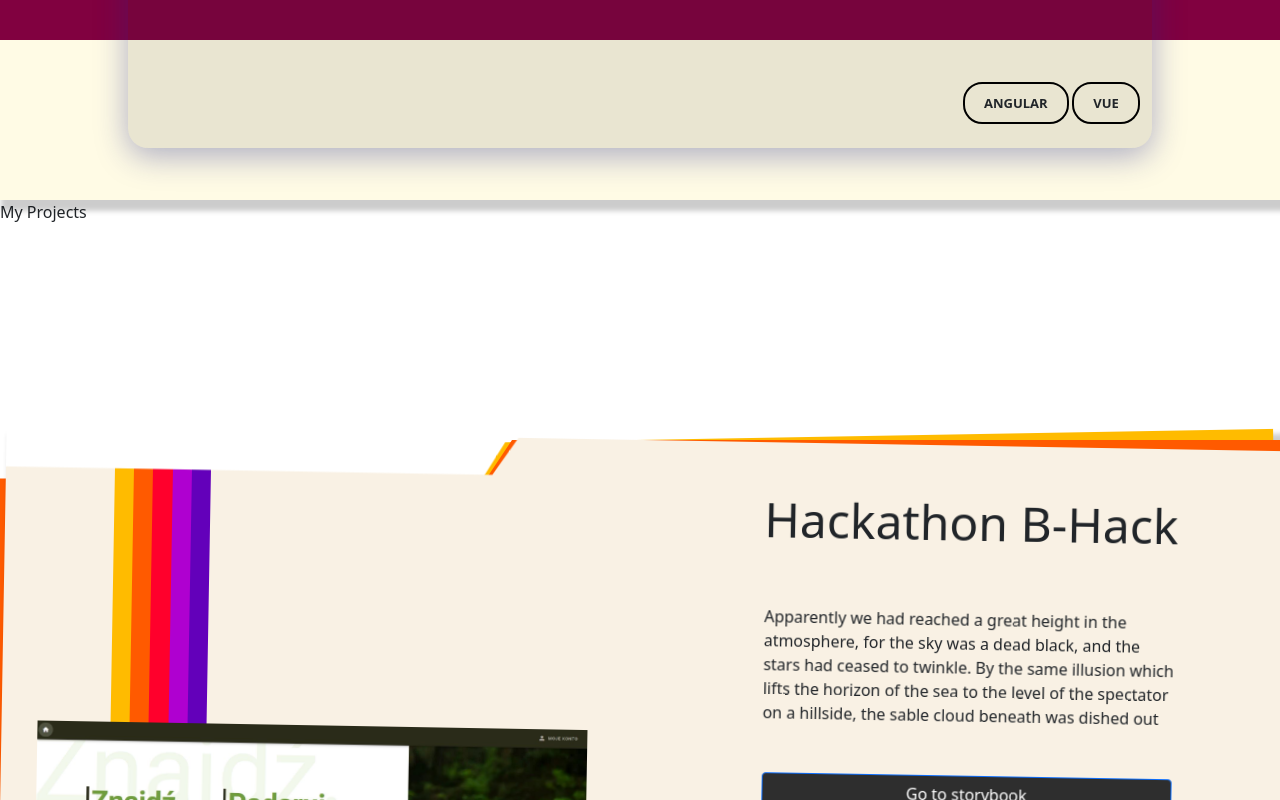
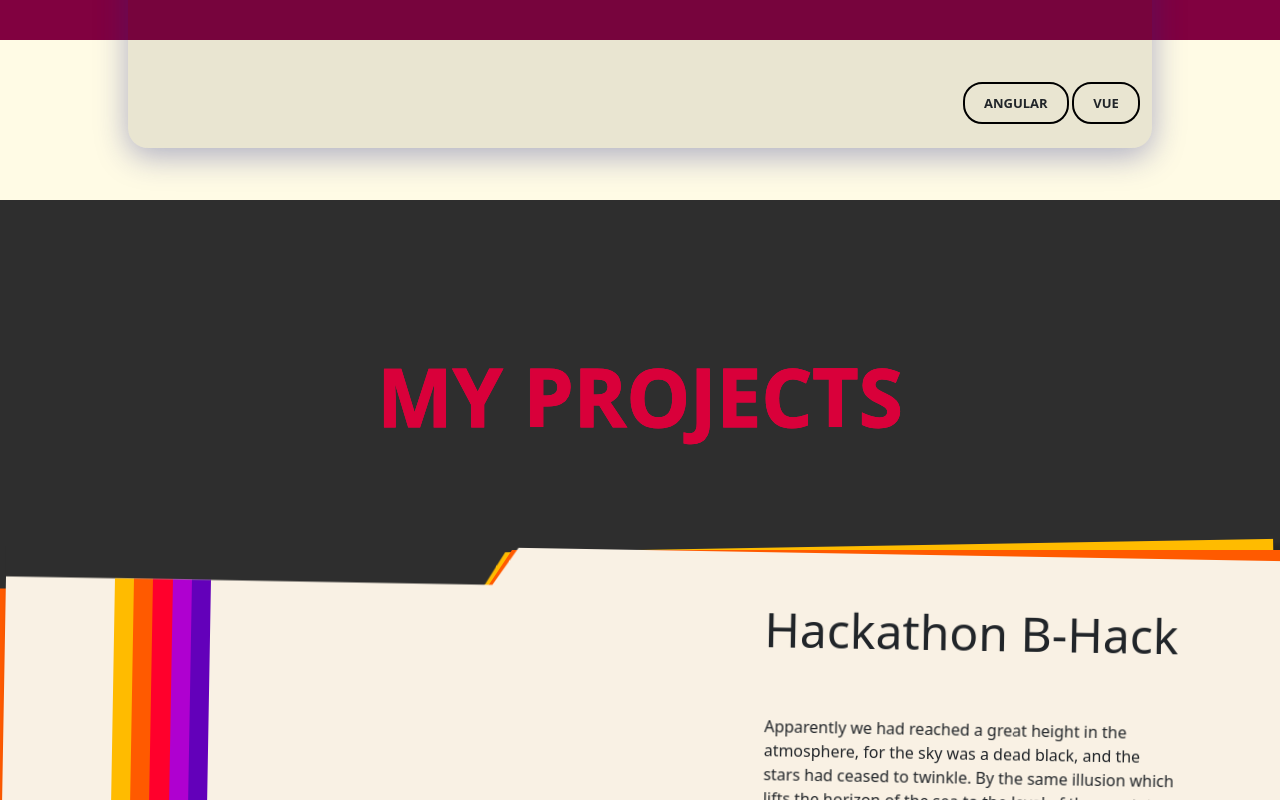
Before and after one commit to ragtam/mgk, a Svelte app: page / in a window 1280 px wide. Shown: the part 600-1400 px from the top of the page. Built offline with nearby package versions, Linux system fonts and the light colour scheme.

Commit message:
my projects header started

```diff
--- a/src/App.svelte
+++ b/src/App.svelte
@@ -3,12 +3,14 @@
 	import '../node_modules/bootstrap-icons/font/bootstrap-icons.css';
 	import ProjectsList from './projects-list/Projects-List.svelte';
 	import HomeScreenNew from './home-screen-new/Home-Screen-New.svelte';
+	import MyProjectsHeader from './my-projects-header/My-Projects-Header.svelte';
 </script>
 
 <div>
 	<HomeScreenNew />
 
-	<div style="min-height: 30vh;">My Projects</div>
+	<MyProjectsHeader />
+
 	<ProjectsList />
 
 	<h1>Next section</h1>
--- a/src/home-screen-new/Home-Screen-New.svelte
+++ b/src/home-screen-new/Home-Screen-New.svelte
@@ -4,11 +4,11 @@
 	import anime from 'animejs/lib/anime.es.js';
 
 	onMount(() => {
-		setTimeout(() => {
 		const r = new Rellax('.rellax');
 
 		const t = anime.timeline({
 			duration: 750,
+			autoplay: false,
 		});
 		t.add({
 			targets: '.horizontal-stripes div',
@@ -18,12 +18,15 @@
 		}).add(
 			{
 				targets: '.frame',
-					easing: 'easeOutBounce',
-					translateY: ['-100vh', '0'],
+				easing: 'easeOutExpo',
+				translateX: ['-100vw', '0'],
 			},
 			'-=800'
 		);
-		});
+
+		setTimeout(() => {
+			t.play();
+		}, 500);
 	});
 </script>
 
--- a/src/home-screen/home.js
+++ b/src/home-screen/home.js
@@ -60,7 +60,7 @@ export function setUpScrollAnimation() {
                         scrollIndicator.remove()
                     }
                 } else {
-                    overlayAnimation.seek(0);
+                    // overlayAnimation.seek(0);
                 }
             });
         },
--- /dev/null
+++ b/src/my-projects-header/My-Projects-Header.svelte
@@ -0,0 +1,88 @@
+<script>
+	import anime from 'animejs/lib/anime.es';
+	import { onMount } from 'svelte';
+
+	onMount(() => {
+		setTimeout(() => {
+			var animationTimeline = anime.timeline({
+				duration: 1000,
+				autoplay: false,
+			});
+			// animationTimeline.add({
+			// 	targets: '.secondary-background',
+			// 	translateX: ['-100%', '0'],
+			// });
+			animationTimeline.add({
+				targets: '.my-projects-header .secondary-text',
+				width: ['0', '100%'],
+				easing: 'easeOutInBounce',
+			});
+
+			const observer = new IntersectionObserver(
+				(entries, observer) => {
+					entries.forEach((entry) => {
+						if (entry.isIntersecting) {
+							animationTimeline.play();
+							observer.unobserve(entry.target);
+						}
+					});
+				},
+				{ threshold: 0.8 }
+			);
+
+			const target = document.querySelector('.my-projects-header');
+			observer.observe(target);
+		});
+	});
+</script>
+
+<div class="my-projects-header">
+	<div class="secondary-background" />
+	<h1 class="main-text display-1">
+		<div class="secondary-text">My Projects</div>
+		My Projects
+	</h1>
+</div>
+
+<style>
+	.my-projects-header {
+		min-height: 50vh;
+		display: flex;
+		justify-content: center;
+		align-items: center;
+		margin-bottom: -50px;
+		position: relative;
+	}
+
+	.my-projects-header .main-text {
+		position: relative;
+		color: #2e2e2e;
+		-webkit-text-stroke: 1px #d9003a;
+		font-weight: bolder;
+		text-transform: uppercase;
+	}
+
+	.my-projects-header .secondary-text {
+		content: 'My Projects';
+		white-space: nowrap;
+		position: absolute;
+		width: 0;
+		height: 100%;
+		top: 0;
+		left: 0;
+		color: #d9003a;
+		-webkit-text-stroke: 1px #d9003a;
+		text-shadow: -0.001em -0.001em 1px rgba(255, 255, 255, 0.15);
+		overflow: hidden;
+	}
+
+	.secondary-background {
+		position: absolute;
+		transform: translateX(0);
+		width: 100%;
+		height: 100%;
+		top: 0;
+		left: 0;
+		background-color: #2e2e2e;
+	}
+</style>
--- a/src/projects-list/Projects-List.svelte
+++ b/src/projects-list/Projects-List.svelte
@@ -2,29 +2,25 @@
 	import ProjectItem from './project-item/Project-Item.svelte';
 </script>
 
-<div>
-	<div class="scrollable-item" style="z-index: 3; bottom: 3rem; height: calc(100vh - 3rem); transform: rotateZ(1deg)">
-		<div class="scrollable-item__clip-path" style="background-color: #f9f1e4;">
+<div class="projects-list">
+	<div class="scrollable-item">
+		<div class="scrollable-item__clip-path">
 			<ProjectItem />
 		</div>
 	</div>
-	<div class="scrollable-item" style="z-index: 2; bottom: 2rem; height: calc(100vh - 2rem); transform: rotateZ(0deg)">
-		<div class="scrollable-item__clip-path" style="background-color: #FF5A00">
+	<div class="scrollable-item">
+		<div class="scrollable-item__clip-path">
 			<ProjectItem />
 		</div>
 	</div>
-	<div class="scrollable-item" style="z-index: 1; bottom: 1rem; height: calc(100vh - 1rem); transform: rotateZ(-1deg)">
-		<div class="scrollable-item__clip-path" style="background-color: #FFBB00">
+	<div class="scrollable-item">
+		<div class="scrollable-item__clip-path">
 			<ProjectItem />
 		</div>
 	</div>
 </div>
 
 <style>
-	/* .project-list {
-		position: relative;
-	} */
-
 	.scrollable-item {
 		bottom: 0;
 		display: flex;
@@ -36,4 +32,37 @@
 	.scrollable-item__clip-path {
 		clip-path: polygon(100% 0%, 100% 100%, 0% 100%, 0% 5%, 38% 5%, 40% 0%);
 	}
+
+	.projects-list .scrollable-item:nth-child(1) {
+		z-index: 3;
+		bottom: 3rem;
+		height: calc(100vh - 3rem);
+		transform: rotateZ(1deg);
+	}
+
+	.projects-list .scrollable-item:nth-child(2) {
+		z-index: 2;
+		bottom: 2rem;
+		height: calc(100vh - 2rem);
+		transform: rotateZ(0deg);
+	}
+
+	.projects-list .scrollable-item:nth-child(3) {
+		z-index: 1;
+		bottom: 1rem;
+		height: calc(100vh - 1rem);
+		transform: rotateZ(-1deg);
+	}
+
+	.projects-list > .scrollable-item:nth-child(1) > div {
+		background-color: #f9f1e4;
+	}
+
+	.projects-list > .scrollable-item:nth-child(3) > div {
+		background-color: #ffbb00;
+	}
+
+	.projects-list > .scrollable-item:nth-child(2) > div {
+		background-color: #ff5a00;
+	}
 </style>
```
Lines whose indentation alone changed are shown as unchanged.
